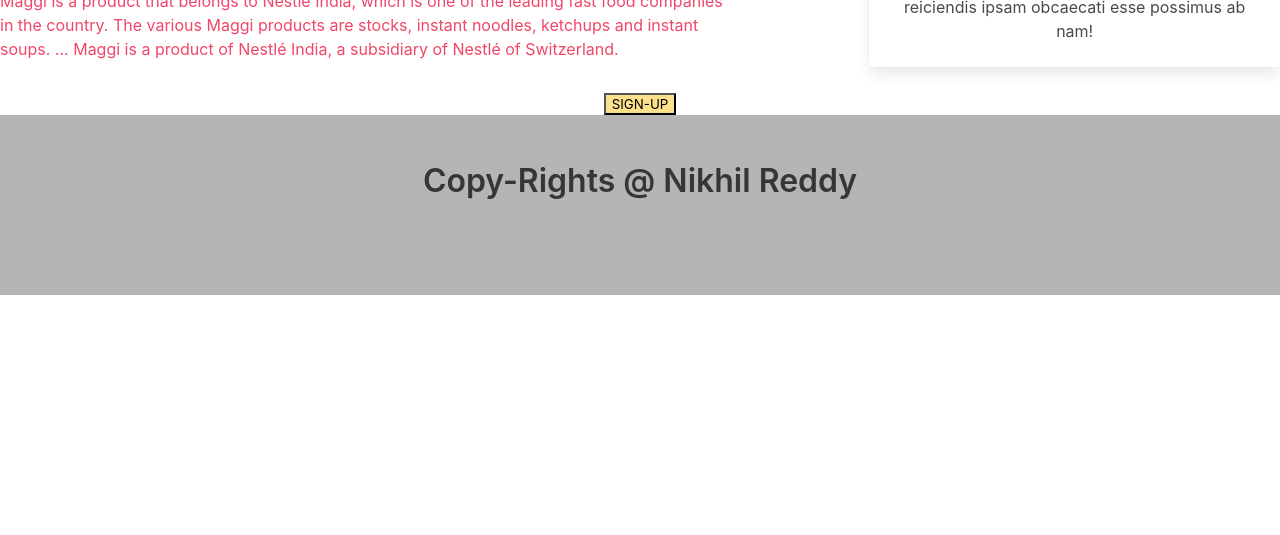
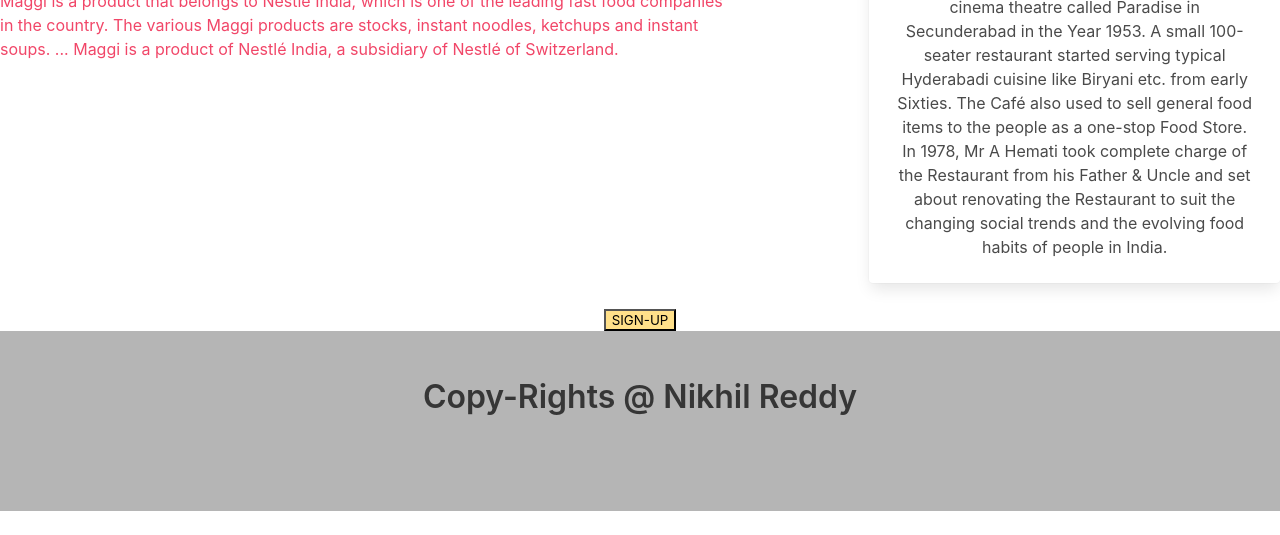
Before and after one commit to sainikhilreddykaren/shoppingsite, a plain HTML site: page index.html in a window 1280 px wide. Shown: the part 699-1234 px from the top of the page. Before the commit the page ends 1018 px from the top, so only its background shows below. Drawn offline with nearby package versions, Linux system fonts and the light colour scheme.

Commit message:
Update index.html

```diff
--- a/index.html
+++ b/index.html
@@ -97,8 +97,11 @@
                     <p>Know More</p>
                 </header>
                 <div class="card-content">
-                    Lorem, ipsum dolor sit amet consectetur adipisicing elit. Velit qui perferendis beatae iste
-                    reiciendis ipsam obcaecati esse possimus ab nam!
+                    The world-famous Paradise brand has its origins in a small Canteen and a Café in a cinema theatre called Paradise in Secunderabad in the Year 1953.
+
+A small 100-seater restaurant started serving typical Hyderabadi cuisine like Biryani etc. from early Sixties. The Café also used to sell general food items to the people as a one-stop Food Store.
+
+In 1978, Mr A Hemati took complete charge of the Restaurant from his Father & Uncle and set about renovating the Restaurant to suit the changing social trends and the evolving food habits of people in India.
                 </div>
             </div>
         </div>
```
